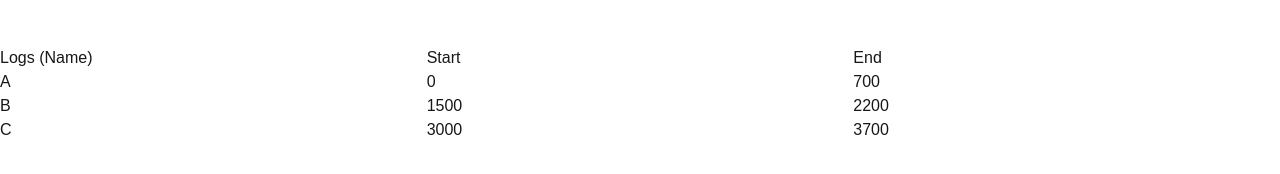
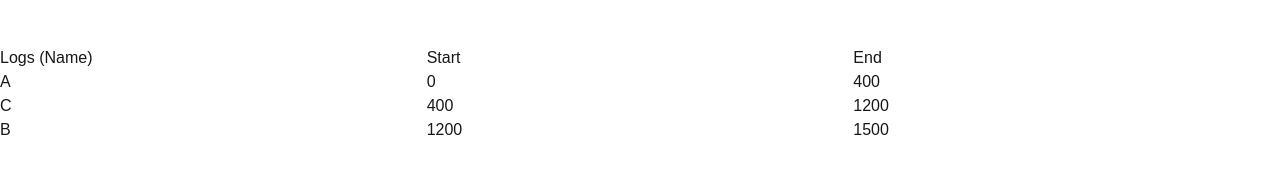
Before and after one commit to dhildeb/challenges, a Next.js app: page / in a window 1280 px wide. Shown: the part 466-640 px from the top of the page. Built offline with nearby package versions, Linux system fonts and the light colour scheme.

Commit message:
rate limiter complete!

```diff
--- a/app/challenges/RateLimiter.tsx
+++ b/app/challenges/RateLimiter.tsx
@@ -1,6 +1,6 @@
 'use client'
 
-import { useEffect, useState } from "react"
+import { useEffect, useRef, useState } from "react"
 import { Input } from "../components/Input"
 import { Timestamp } from "next/dist/server/lib/cache-handlers/types";
 // Rate-Limited Task Scheduler
@@ -46,30 +46,19 @@ import { Timestamp } from "next/dist/server/lib/cache-handlers/types";
 
 // Output
 
-// Return an array of execution records:
+// Return an array of execution records (approximate times):
 
 // [
 //   { "id": "A", "start": 0, "end": 400 },
-//   { "id": "C", "start": 400, "end": 900 },
-//   { "id": "B", "start": 1000, "end": 1300 }
+//   { "id": "C", "start": 400, "end": 1200 },
+//   { "id": "B", "start": 1200, "end": 1500 }
 // ]
 
-
-// (Notice how B is delayed due to rate limiting.)
-
-// Constraints
-
-// Tasks may arrive after scheduling has started
-// You may not split a task once it begins
-// Tasks must eventually execute
-// tasks.length can be up to 10,000
-
-// Optional Extensions
-
-// Support task cancellation
-// Allow multiple workers
-// Add task deadlines
-// Visualize the timeline
+// Note: Task C pauses mid-execution when the rolling window exceeds 700ms.
+// At time 700ms, the window contains A(400ms) + C(300ms) = 700ms.
+// The next 100ms would exceed the limit, so C pauses until A's work
+// expires from the rolling window at time 1000ms, then resumes.
+// This demonstrates true rolling rate limit enforcement during task execution.
 
 type Task = {
     id: string;
@@ -98,37 +87,60 @@ const [timer, setTimer] = useState<NodeJS.Timeout | undefined>()
 const [log, setLog] = useState<Log[]>([])
 const [start, setStart] = useState<number>(Date.now())
 const [rateLimitMs, setRateLimitMs] = useState<number>(700)
+const workHistory = useRef<{timestamp: number, work: number}[]>([])
+const startTime = useRef<number>(0)
 
 useEffect(() => {
     let duration = 0
     if(!!timer) return
-    let task: Task | undefined = taskQueue.shift()
+    let task = setNextTask()
     if(!task) return
-    setTaskQueue([...taskQueue])
-    setTaskInProgress(task)
 
     const interval = setInterval(() => {
         if(!task) return
+
+        workHistory.current = workHistory.current.filter(w => Date.now() - w.timestamp < 1000)
+        const currentWork = workHistory.current.reduce((acc, curr) => acc + curr.work, 0)
+        if(currentWork + 100 > rateLimitMs) return
+
+        if(duration === 0) {
+            startTime.current = Date.now()
+        }
+
+        task.progress += 100
+        setTaskInProgress({...task})
+        duration += 100
+        workHistory.current.push({timestamp: Date.now(), work: 100})
+
         if(duration >= task.duration){
-            setLog(prev => [...prev, {id: task.id, start: Date.now() - duration - rateLimitMs, end: Date.now() - rateLimitMs}])
+            setLog(prev => [...prev, {id: task.id, start: startTime.current - start - 100, end: Date.now() - start}])
             setTimeout(() => {
+                task = setNextTask()
+                duration = 0
+                if(!task){
                     setTaskInProgress(undefined)
-                task = undefined
                     clearInterval(interval)
                     clearInterval(timer)
                     setTimer(undefined)
                     duration = 0
-            }, 100)
+                }
+            }, 10)
             return
         }
-        task.progress += rateLimitMs
-        setTaskInProgress({...task})
-        duration += rateLimitMs
-    }, rateLimitMs)
+    }, 100)
     setTimer(interval)
 }, [taskQueue, taskInProgress])
 
-
+const setNextTask = () => {
+    let task: Task | undefined = taskQueue.sort((a,b) => {
+        if(b.priority !== a.priority) return b.priority - a.priority
+        return a.createdAt - b.createdAt
+    }).shift()
+    if(!task) return
+    setTaskQueue([...taskQueue])
+    setTaskInProgress(task)
+    return task
+}
 
 const setValidatedNumber = (val: string, setter: (int: number) => void) => {
     const int = parseInt(val)
@@ -141,7 +153,7 @@ const createTask = () => {
     if(!duration || !taskId) {
         console.log('Name and Duration are required!')
     }
-    setTaskQueue(prev => [...prev, {id: taskId, priority, duration, progress: 0, createdAt: Date.now()}].sort((a,b) => a.priority - b.priority))
+    setTaskQueue(prev => [...prev, {id: taskId, priority, duration, progress: 0, createdAt: Date.now()}])
     setTaskId('')
     setPriority(0)
     setDuration(0)
@@ -198,8 +210,8 @@ return (
         {log.map((log, index) =>
             <div className="flex w-full" key={log.id+index}>
                 <span className="w-1/3">{log.id}</span>
-                <span className="w-1/3">{log.start - start}</span>
-                <span className="w-1/3">{log.end - start}</span>
+                <span className="w-1/3">{log.start}</span>
+                <span className="w-1/3">{log.end}</span>
             </div>
         )}
     </>
```
Lines whose indentation alone changed are shown as unchanged.
